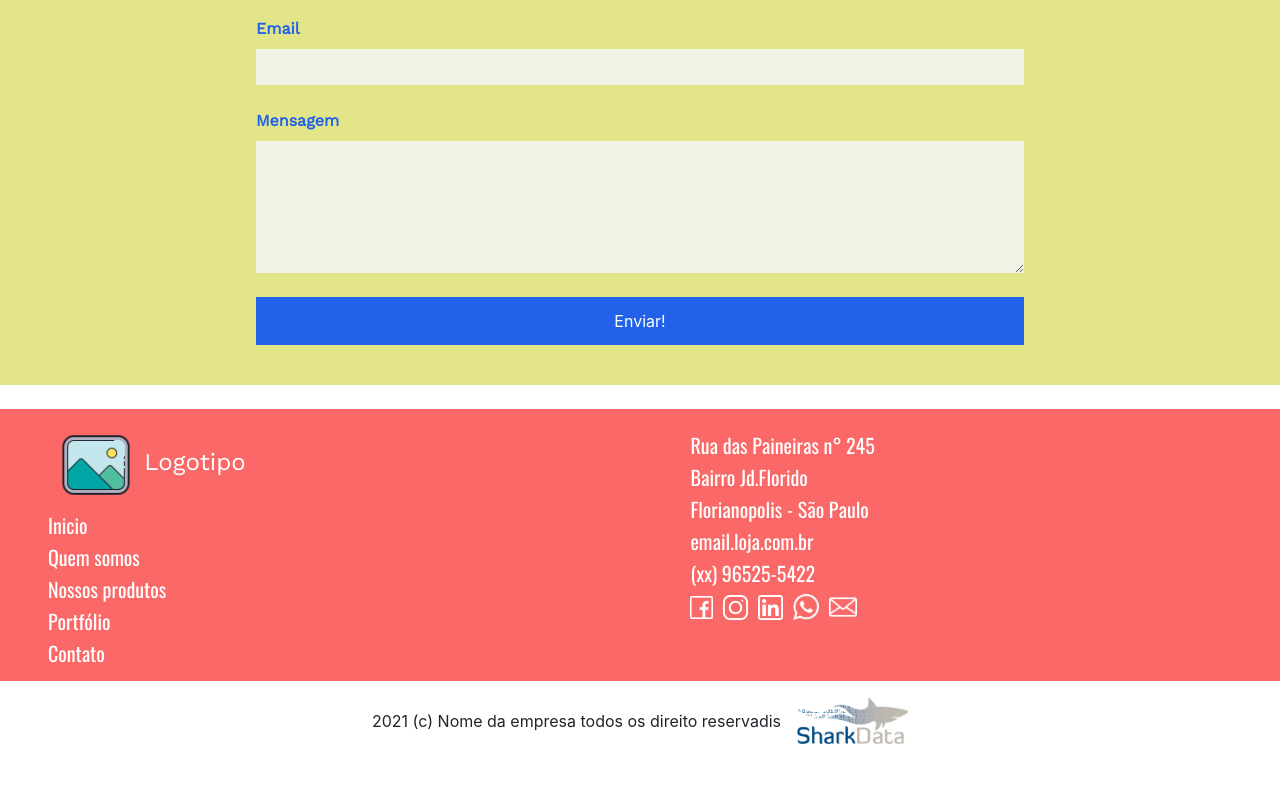
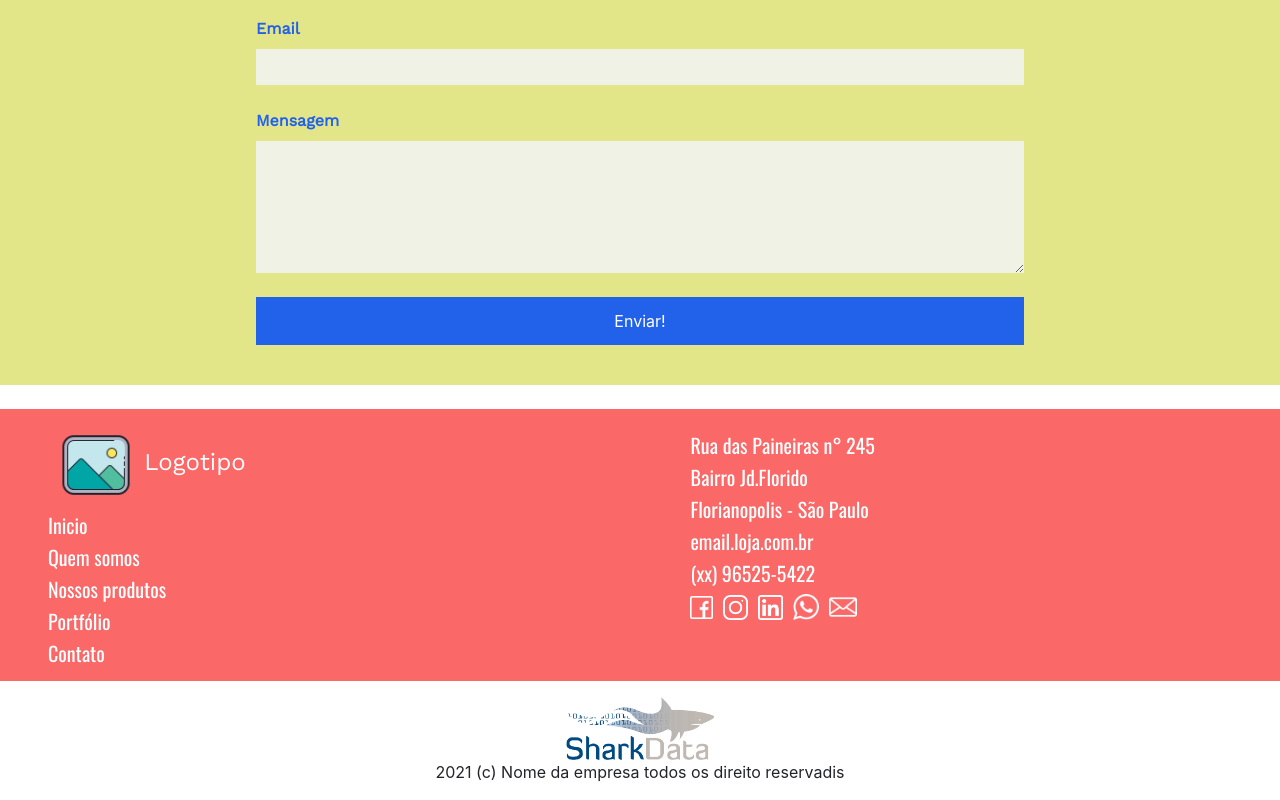
Before and after one commit to FelipeModena/Template-Site-Confeitos, a Nuxt app in the folder client-template2/: page / in a window 1280 px wide. Shown: the part 2113-2913 px from the top of the page. Before the commit the page ends 2873 px from the top, so only its background shows below. Built offline with nearby package versions, Linux system fonts and the light colour scheme.

Commit message:
Update default.vue

```diff
--- a/client-template2/layouts/default.vue
+++ b/client-template2/layouts/default.vue
@@ -56,9 +56,11 @@
         </div>
       </div>
 
-      <div class="container py-3">
+      <div class="container py-3" style="display:grid">
+        <div class="centraliza">
+        <img  width="60%" src="~/assets/icones/logo_sharkdata.png" alt="" />
+        </div>
         2021 (c) Nome da empresa todos os direito reservadis
-        <img class="ml-3" width="10%" src="~/assets/icones/logo_sharkdata.png" alt="" />
       </div>
     </footer>
   </div>
```
